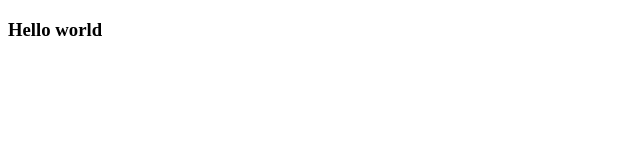
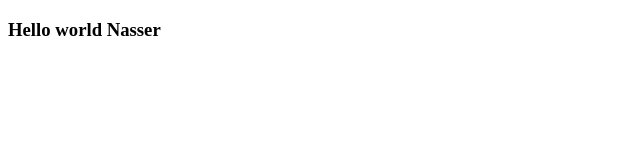
Before and after one commit to naser1232/Project1-1, a plain HTML site: page index.html in a window 1280 px wide. Shown: the full height of the page, 0-640 px from the left. Drawn offline with Linux system fonts and the light colour scheme.

Commit message:
add hello world nasser

```diff
--- a/index.html
+++ b/index.html
@@ -4,6 +4,6 @@
 	<title>test</title>
 </head>
 <body>
-<h3>Hello world</h3>
+<h3>Hello world Nasser</h3>
 </body>
 </html>
```
